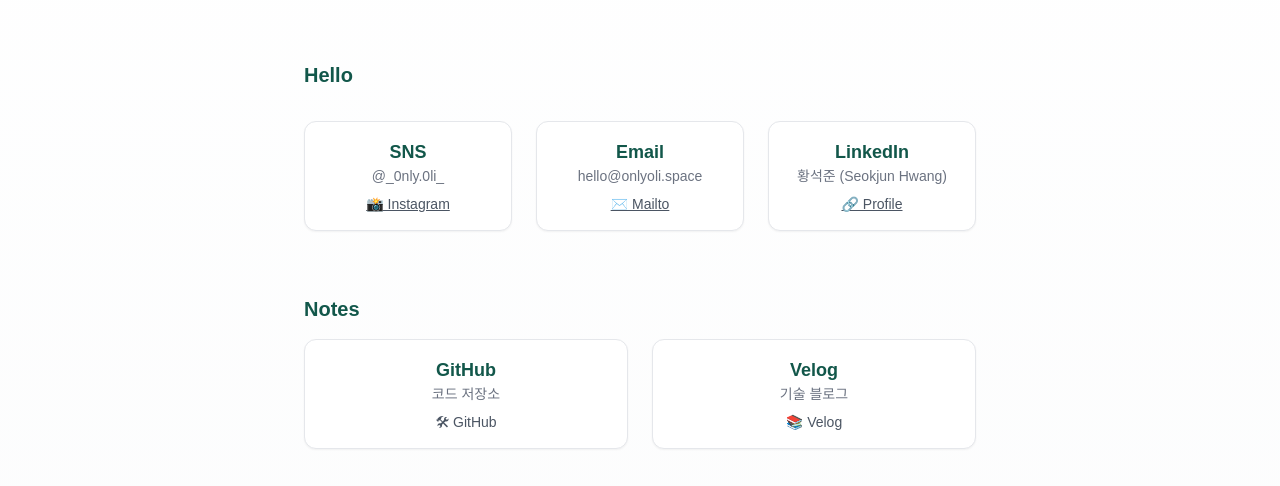
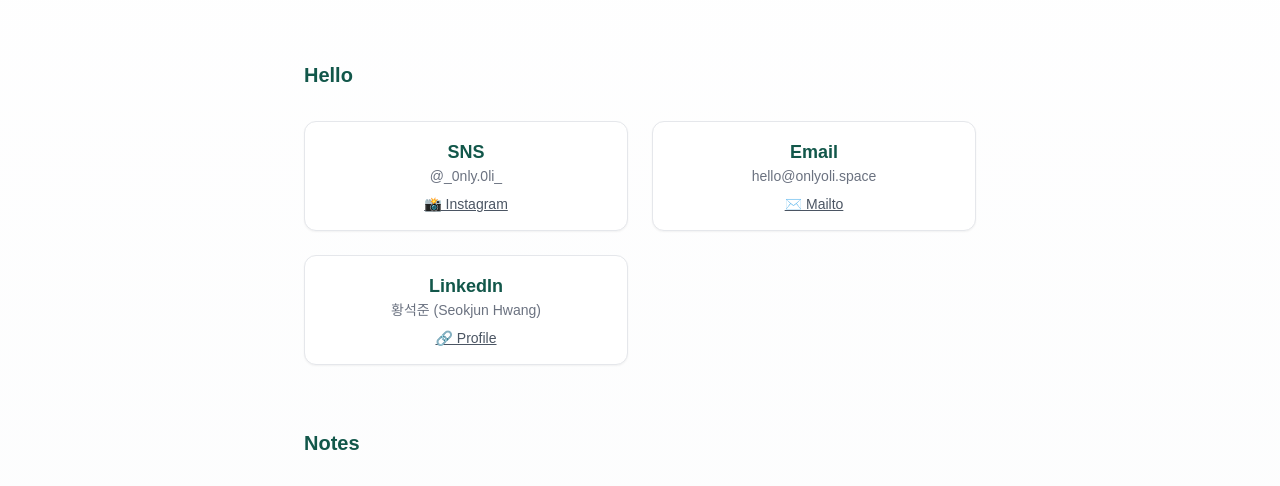
Before and after one commit to myhappydays/profile, a plain HTML site: page index.html in a window 1280 px wide. Shown: the part 254-740 px from the top of the page. Drawn offline with nearby package versions, Linux system fonts and the light colour scheme; a web font is replaced by a local one.

Commit message:
Update index.html

```diff
--- a/index.html
+++ b/index.html
@@ -56,7 +56,7 @@
       <!-- Hello -->
       <section id="hello" class="prose prose-slate max-w-none mb-4">
         <h2 class="text-xl font-semibold text-primary mb-4">Hello</h2>
-        <div class="grid grid-cols-3 gap-6 mt-8">
+        <div class="grid grid-cols-2 gap-6 mt-8">
           <!-- Instagram -->
           <div class="p-4 bg-white border border-gray-200 rounded-xl shadow-sm hover:shadow-md transition text-center">
             <div class="text-lg font-semibold text-primary">SNS</div>
@@ -87,7 +87,7 @@
       <!-- Notes -->
       <section id="notes">
         <h2 class="text-xl font-semibold text-primary mb-4">Notes</h2>
-        <div class="grid grid-cols-2 gap-6">
+        <div class="grid grid-cols-2 gap-6 mt-8">
           <div class="p-4 bg-white border border-gray-200 rounded-xl shadow-sm hover:shadow-md transition text-center">
             <div class="text-lg font-semibold text-primary">GitHub</div>
             <div class="text-sm text-gray-500 mb-2">코드 저장소</div>
```
